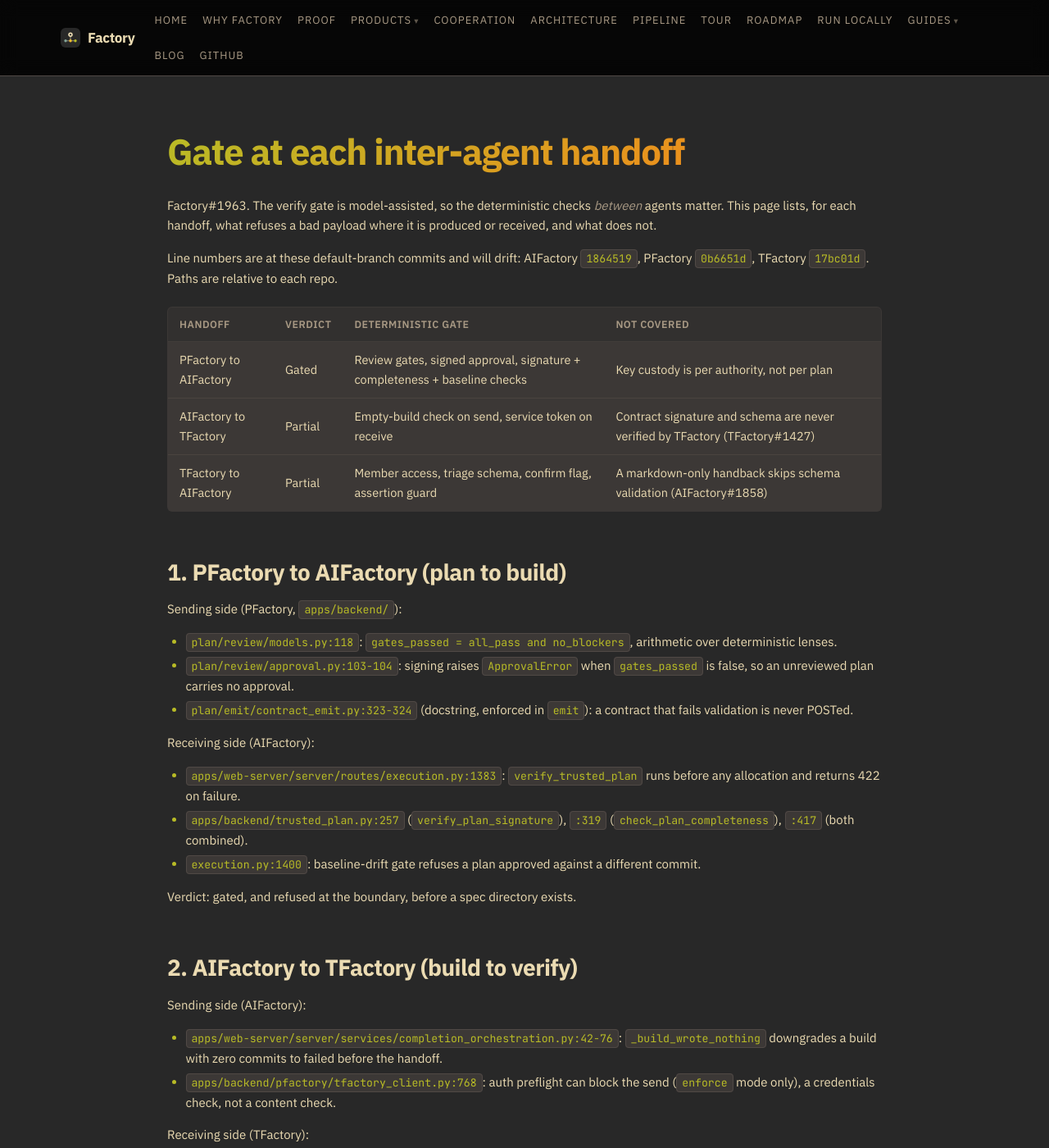
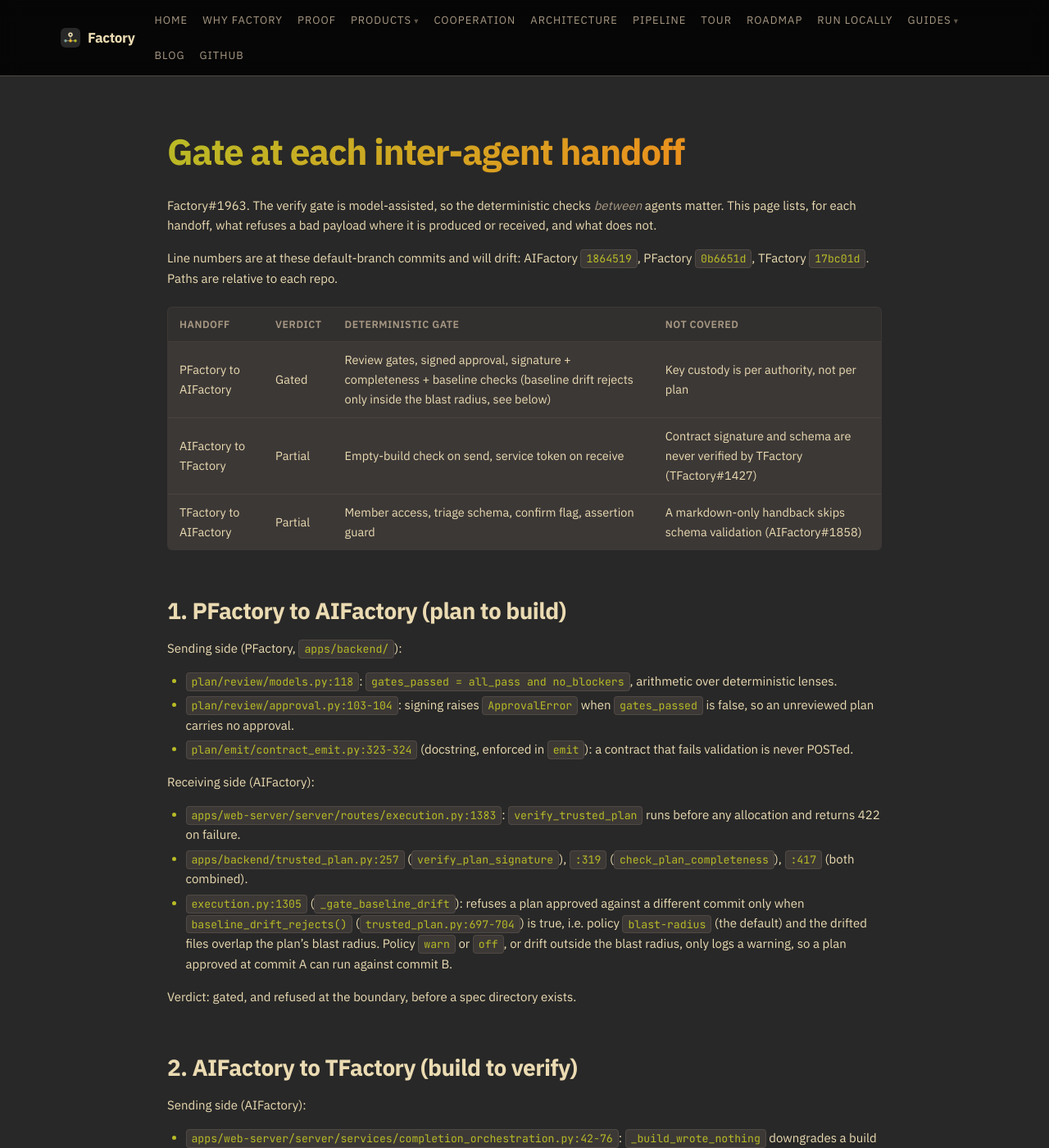
Before and after one commit to olafkfreund/Factory, a Jekyll site: the page built from docs/dev/handoff-gate-survey.md, in a window 1280 px wide and 1400 px high. Shown: the whole window at 82% size. Built offline with Jekyll 4.4.1, drawn with Linux system fonts in a browser that asks for light colours; our own code applies the rules of GitHub Pages for plain Markdown files.

Commit message:
docs(dev): state the real baseline-drift gate condition (#1963)
Co-Authored-By: Claude Opus 5.5 <noreply@anthropic.com>
Claude-Session: https://claude.ai/code/session_01L5j1hQCdA4NmA4jiKDNBX4

```diff
--- a/docs/dev/handoff-gate-survey.md
+++ b/docs/dev/handoff-gate-survey.md
@@ -9,7 +9,7 @@ Line numbers are at these default-branch commits and will drift: AIFactory
 
 | Handoff | Verdict | Deterministic gate | Not covered |
 |---|---|---|---|
-| PFactory to AIFactory | Gated | Review gates, signed approval, signature + completeness + baseline checks | Key custody is per authority, not per plan |
+| PFactory to AIFactory | Gated | Review gates, signed approval, signature + completeness + baseline checks (baseline drift rejects only inside the blast radius, see below) | Key custody is per authority, not per plan |
 | AIFactory to TFactory | Partial | Empty-build check on send, service token on receive | Contract signature and schema are never verified by TFactory (TFactory#1427) |
 | TFactory to AIFactory | Partial | Member access, triage schema, confirm flag, assertion guard | A markdown-only handback skips schema validation (AIFactory#1858) |
 
@@ -25,7 +25,7 @@ Receiving side (AIFactory):
 
 - `apps/web-server/server/routes/execution.py:1383`: `verify_trusted_plan` runs before any allocation and returns 422 on failure.
 - `apps/backend/trusted_plan.py:257` (`verify_plan_signature`), `:319` (`check_plan_completeness`), `:417` (both combined).
-- `execution.py:1400`: baseline-drift gate refuses a plan approved against a different commit.
+- `execution.py:1305` (`_gate_baseline_drift`): refuses a plan approved against a different commit only when `baseline_drift_rejects()` (`trusted_plan.py:697-704`) is true, i.e. policy `blast-radius` (the default) and the drifted files overlap the plan's blast radius. Policy `warn` or `off`, or drift outside the blast radius, only logs a warning, so a plan approved at commit A can run against commit B.
 
 Verdict: gated, and refused at the boundary, before a spec directory exists.
 
```
Also changed, not shown: plan/2026-10-24-1963-handoff-gate-survey.md (+2 -0 lines).
